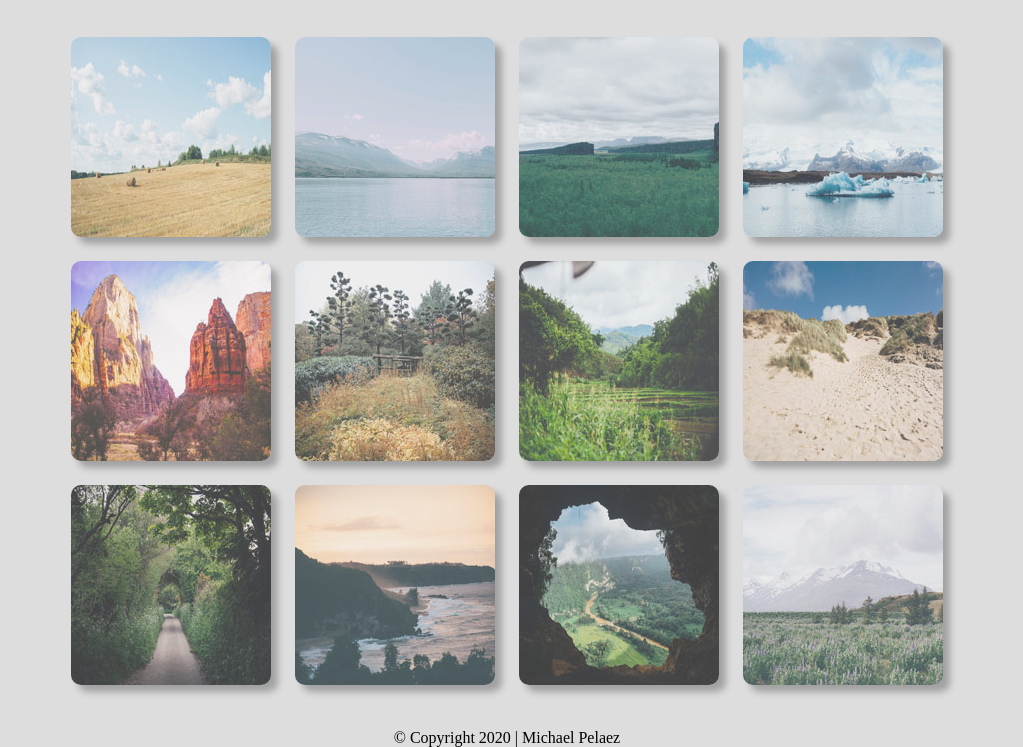
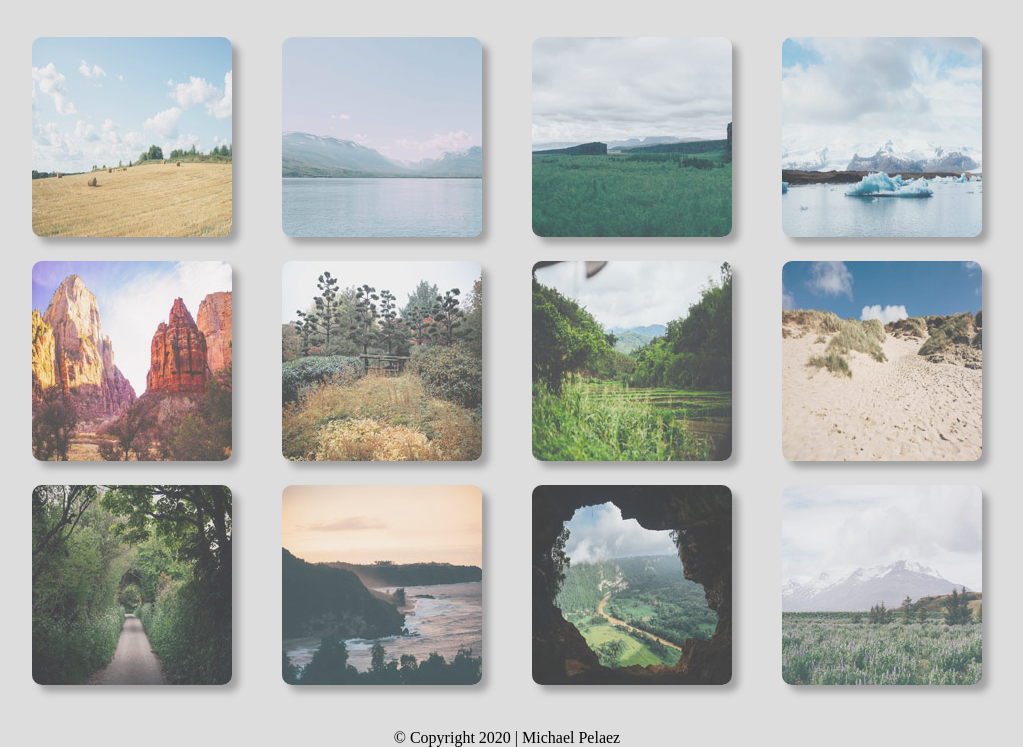
Before and after one commit to pelaezm187/Unit-5-Project, a plain HTML site: page index.html in a window 1280 px wide. Shown: the part 81-828 px from the top of the page, without its empty margins (133-1156 px from the left). Drawn offline with Linux system fonts and the light colour scheme; some packages are replaced by stand-ins of ours; a script that the page names is missing.

Commit message:
Grid Template
update

```diff
--- a/scss/components/_grid.scss
+++ b/scss/components/_grid.scss
@@ -7,6 +7,9 @@
 }
 
 .gallery {
+  display: grid;
+  grid-template-columns: repeat(auto-fit, minmax(250px, 1fr));
+  grid-template-rows: 4;
   grid-area: gallery;
   margin: auto;
   max-width: 1000px;
```
Also changed, not shown: css/styles.css, 2 other files.
